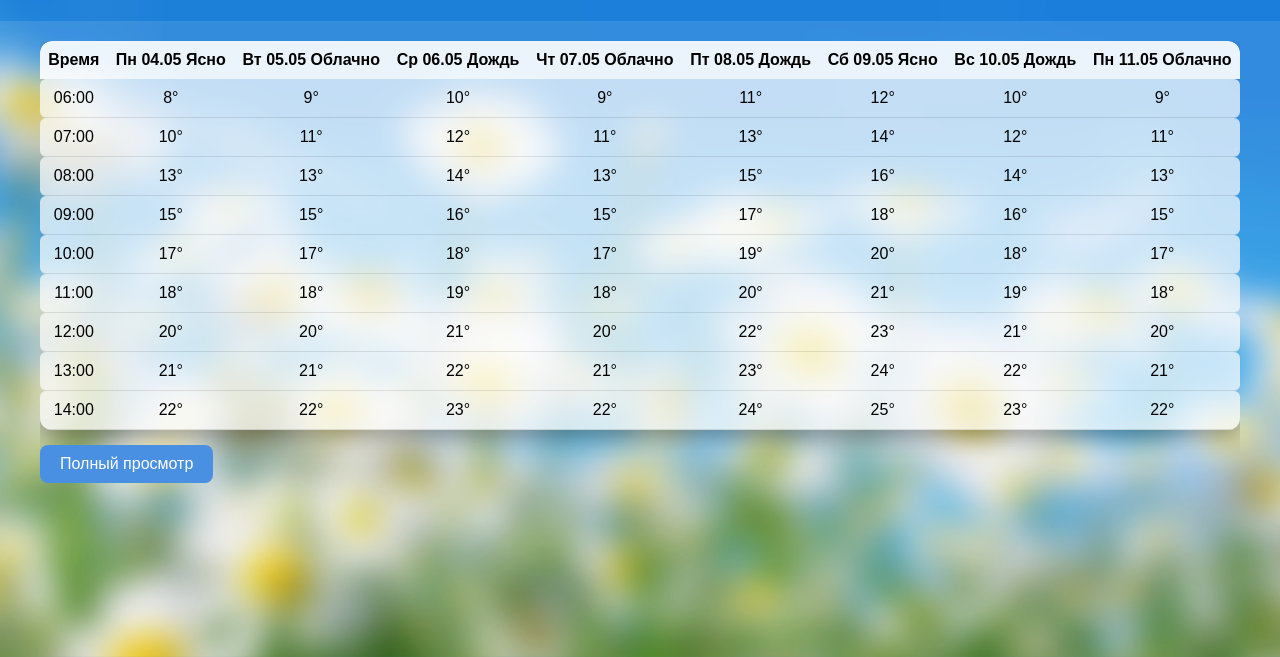
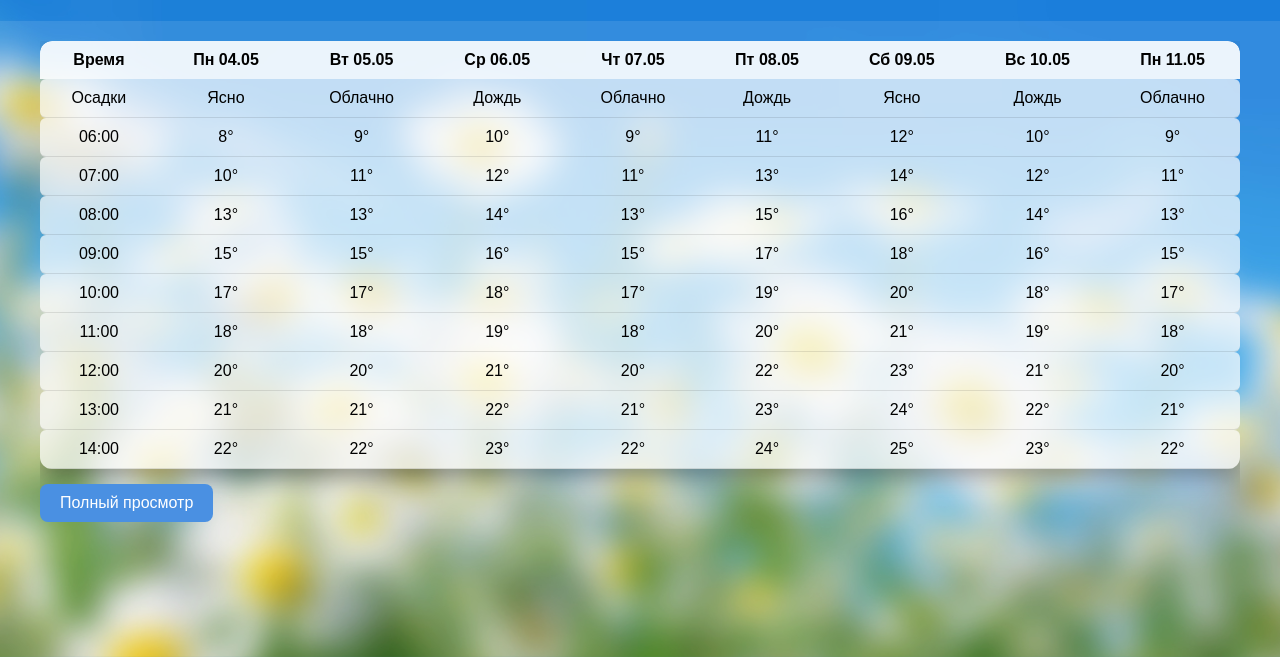
Before and after one commit to maximstarostin/WeatherAi, a plain HTML site: page index.html in a window 1280 px wide. Shown: the part 143-800 px from the top of the page. Drawn offline with Linux system fonts and the light colour scheme.

Commit message:
Update index.html

```diff
--- a/index.html
+++ b/index.html
@@ -194,17 +194,18 @@ td:last-child {
 <thead>
     <tr>
         <th>Время</th>
-        <th>Пн 04.05 Ясно</th>
-        <th>Вт 05.05 Облачно</th>
-        <th>Ср 06.05 Дождь</th>
-        <th>Чт 07.05 Облачно</th>
-        <th>Пт 08.05 Дождь</th>
-        <th>Сб 09.05 Ясно</th>
-        <th>Вс 10.05 Дождь</th>
-        <th>Пн 11.05 Облачно</th>
+        <th>Пн 04.05</th>
+        <th>Вт 05.05</th>
+        <th>Ср 06.05</th>
+        <th>Чт 07.05</th>
+        <th>Пт 08.05</th>
+        <th>Сб 09.05</th>
+        <th>Вс 10.05</th>
+        <th>Пн 11.05</th>
     </tr>
 </thead>
 <tbody>
+    <tr><td>Осадки</td><td>Ясно</td><td>Облачно</td><td>Дождь</td><td>Облачно</td><td>Дождь</td><td>Ясно</td><td>Дождь</td><td>Облачно</td></tr>
     <tr><td>06:00</td><td>8°</td><td>9°</td><td>10°</td><td>9°</td><td>11°</td><td>12°</td><td>10°</td><td>9°</td></tr>
     <tr><td>07:00</td><td>10°</td><td>11°</td><td>12°</td><td>11°</td><td>13°</td><td>14°</td><td>12°</td><td>11°</td></tr>
     <tr><td>08:00</td><td>13°</td><td>13°</td><td>14°</td><td>13°</td><td>15°</td><td>16°</td><td>14°</td><td>13°</td></tr>
```
